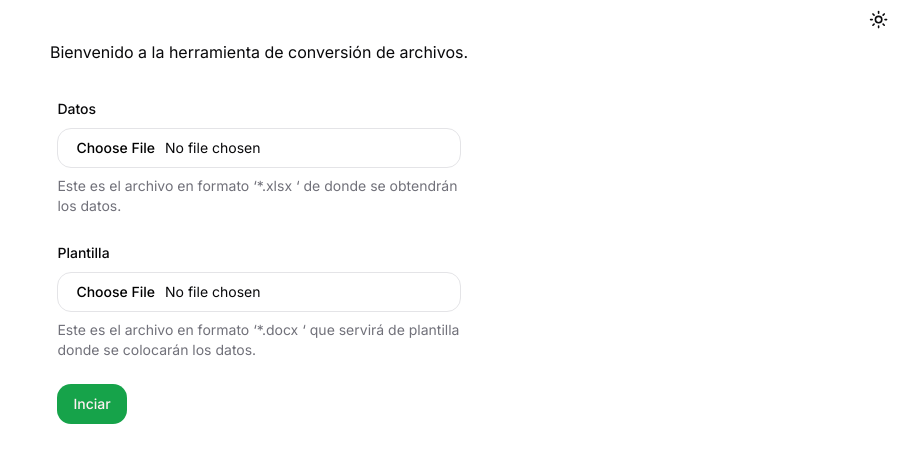
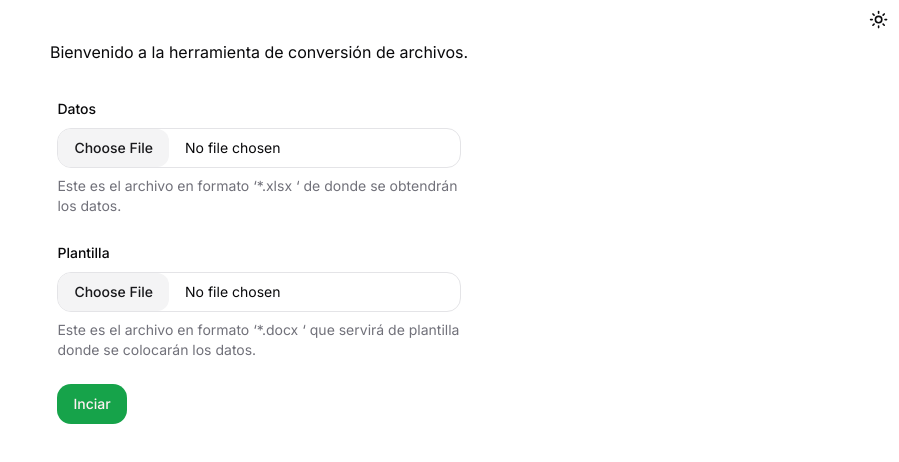
Before and after one commit to fernandobouchet/excel2docxTemplate2pdf, a Next.js app: page / in a window 1280 px wide. Shown: the top 462 px of the page, without its empty margins (381-1280 px from the left). Built offline with nearby package versions, Linux system fonts and the light colour scheme.

Commit message:
feat: update 'convertForm' styles

```diff
--- a/components/convertForm.tsx
+++ b/components/convertForm.tsx
@@ -80,6 +80,7 @@ const ConvertForm = () => {
                   onChange={(e) => {
                     field.onChange(e.target?.files?.[0] ?? undefined);
                   }}
+                  className="input_file"
                 />
               </FormControl>
               <FormDescription>
@@ -104,6 +105,7 @@ const ConvertForm = () => {
                   onChange={(e) => {
                     field.onChange(e.target?.files?.[0] ?? undefined);
                   }}
+                  className="input_file"
                 />
               </FormControl>
               <FormDescription>
--- a/styles/globals.css
+++ b/styles/globals.css
@@ -57,3 +57,9 @@
     @apply bg-background text-foreground;
   }
 }
+
+@layer components {
+  .input_file {
+    @apply block w-full p-0 pr-4 file:rounded-xl file:font-medium file:h-full file:px-4 hover:file:cursor-pointer file:bg-secondary file:text-secondary-foreground file:mr-4 !important;
+  }
+}
```
